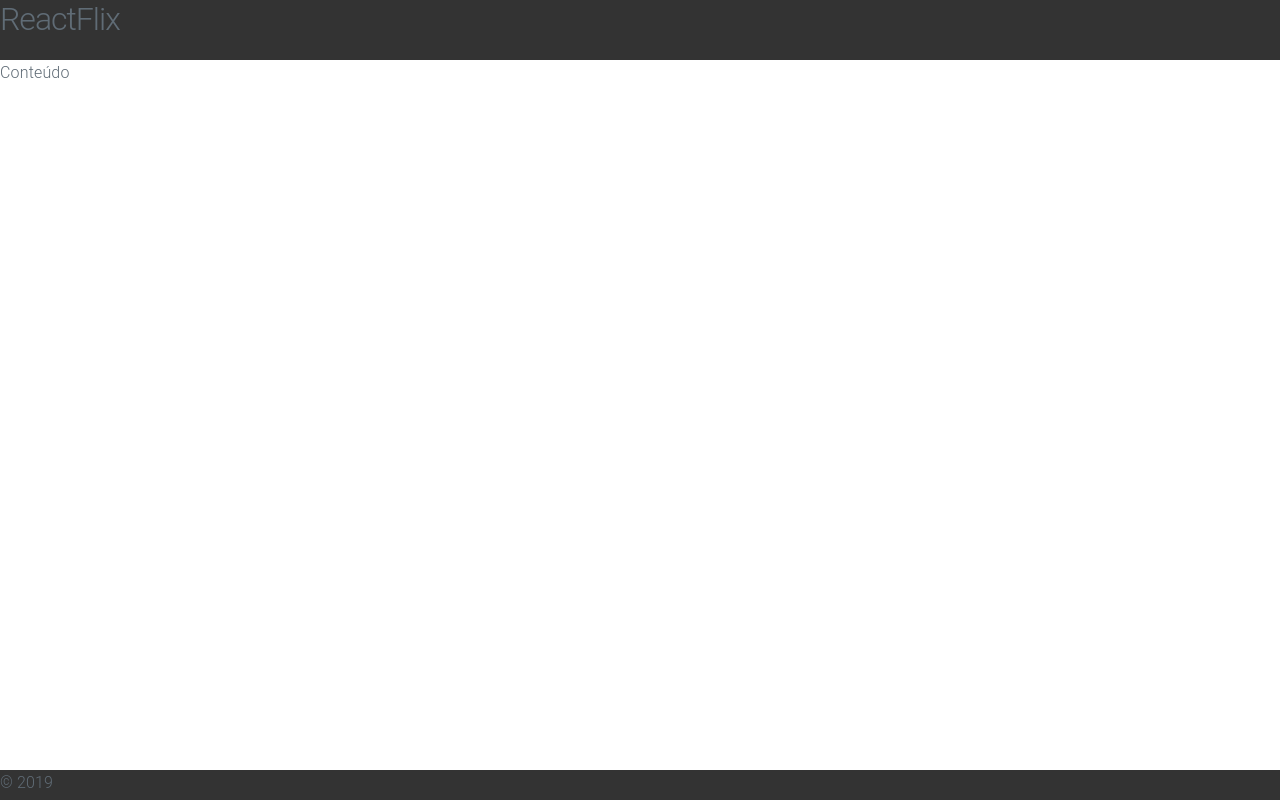
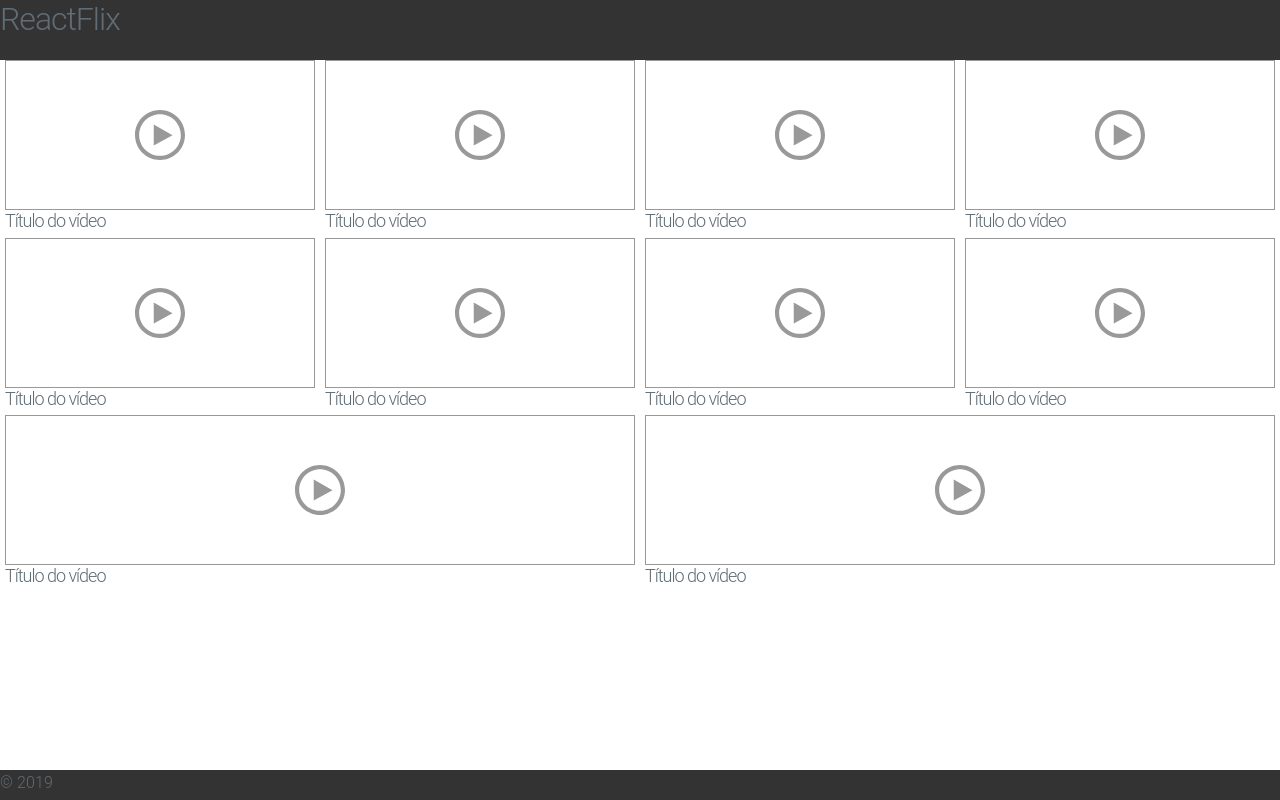
Before and after one commit to gabrielgraciani/react-ninja, a React (Create React App) app in the folder 4-redux/08-reactflix/: page / in a window 1280 px wide. Built offline with nearby package versions, Linux system fonts and the light colour scheme.

Commit message:
Aula 280 - reactflix - lista de videos

```diff
--- a/4-redux/08-reactflix/src/App.js
+++ b/4-redux/08-reactflix/src/App.js
@@ -2,6 +2,7 @@ import React from 'react';
 import 'milligram';
 import 'normalize.css';
 import './assets/css/styles.css';
+import Play from './components/play';
 
 const App = () => (
 	<div className="container_app">
@@ -10,7 +11,17 @@ const App = () => (
 		</header>
 
 		<main>
-			Conteúdo
+			<div id="wrap_videos">
+				{Array.from({length: 10}).map((item, index) => (
+					<div className="video" key={index}>
+						<div className="video-thumb">
+							<Play className="svg" />
+						</div>
+
+						<h2 className="video-title">Título do vídeo</h2>
+					</div>
+				))}
+			</div>
 		</main>
 
 		<footer>
--- a/4-redux/08-reactflix/src/assets/css/styles.css
+++ b/4-redux/08-reactflix/src/assets/css/styles.css
@@ -5,3 +5,10 @@ main{min-height:calc(100% - 90px)}
 footer{height: 30px; background:#333;}
 #root{height:100%;}
 .container_app{height:100%;}
+
+#wrap_videos{display:flex; flex-wrap:wrap;}
+#wrap_videos .video{flex: 1 1 300px; margin:0 5px 5px;}
+#wrap_videos .video-thumb{border:1px solid #999; height:150px; display:flex; justify-content:center; align-items:center;}
+#wrap_videos .video-thumb .svg{width:50px; height:50px;}
+#wrap_videos .video-thumb .svg path{fill:#999;}
+#wrap_videos .video-title{font-size:18px;}
--- /dev/null
+++ b/4-redux/08-reactflix/src/components/play.js
@@ -0,0 +1,7 @@
+import React from 'react';
+
+const Play = ({className}) => (
+	<svg xmlns="http://www.w3.org/2000/svg" className={className} width="24" height="24" viewBox="0 0 24 24"><path d="M12 2c5.514 0 10 4.486 10 10s-4.486 10-10 10-10-4.486-10-10 4.486-10 10-10zm0-2c-6.627 0-12 5.373-12 12s5.373 12 12 12 12-5.373 12-12-5.373-12-12-12zm-3 17v-10l9 5.146-9 4.854z"/></svg>
+);
+
+export default Play;
```
